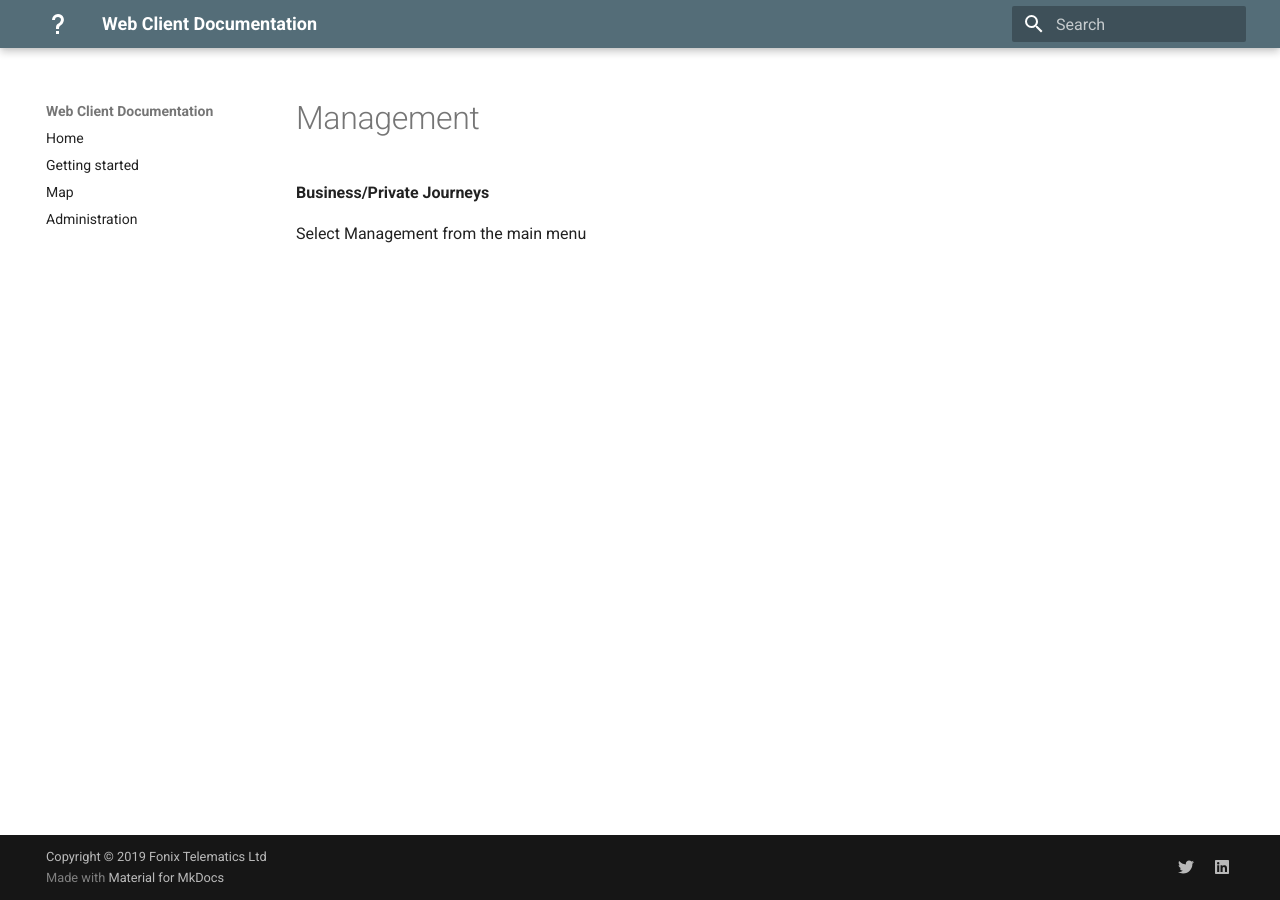
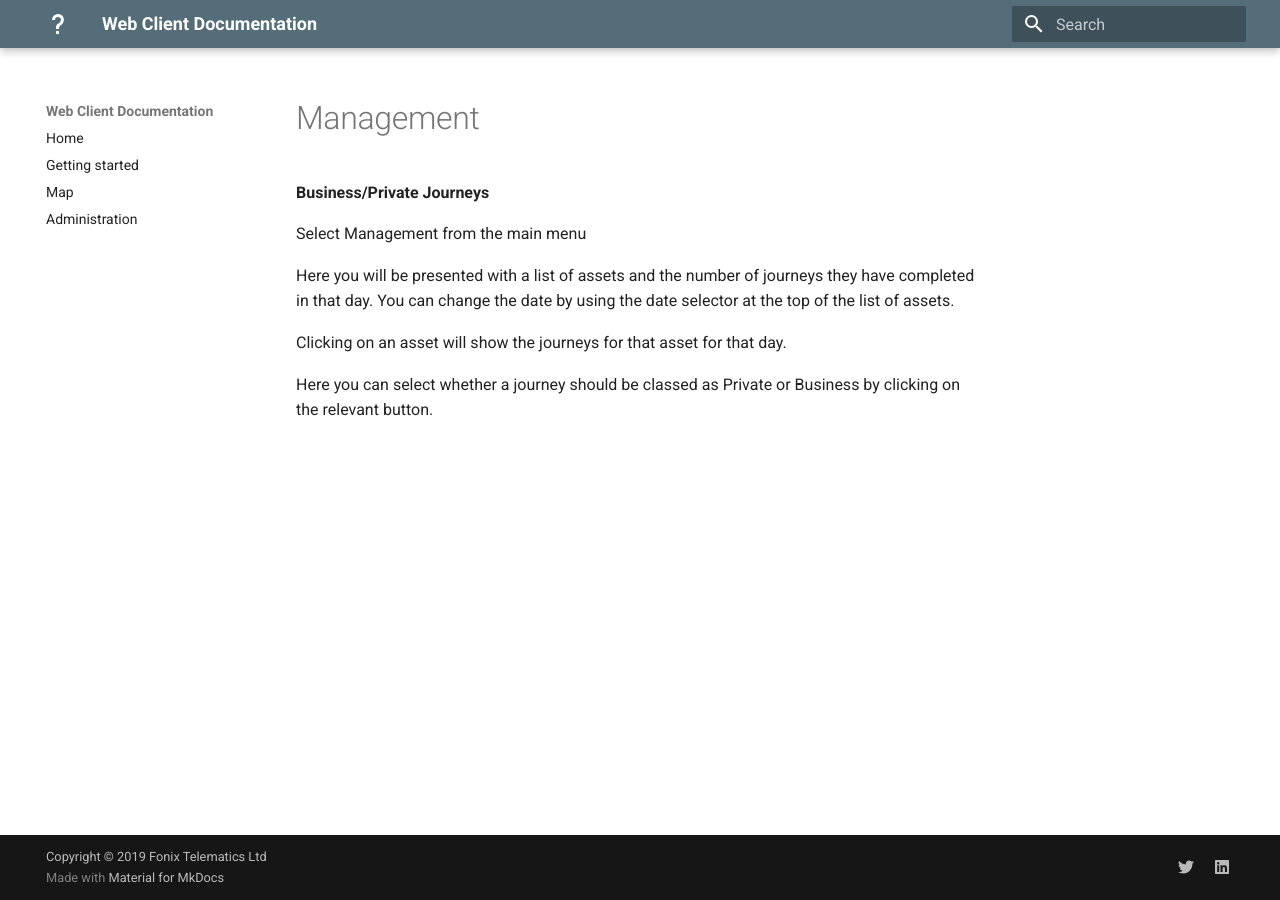
Before and after one commit to fonixtelematics/user-manual, an MkDocs documentation site: the page built from docs/Management.md, in a window 1280 px wide. Built offline with MkDocs 1.6.1 and Material for MkDocs 9.7.7, drawn with Linux system fonts in a browser that asks for light colours.

Commit message:
docs/Management.md updated from https://stackedit.io/

```diff
--- a/docs/Management.md
+++ b/docs/Management.md
@@ -3,6 +3,12 @@
 **Business/Private Journeys**
 
 Select Management from the main menu
+
+Here you will be presented with a list of assets and the number of journeys they have completed in that day. You can change the date by using the date selector at the top of the list of assets.
+
+Clicking on an asset will show the journeys for that asset for that day.
+
+Here you can select whether a journey should be classed as Private or Business by clicking on the relevant button.
 <!--stackedit_data:
-eyJoaXN0b3J5IjpbLTE0OTM1MTQ0ODFdfQ==
+eyJoaXN0b3J5IjpbLTE1MzQzMjA1M119
 -->
```
